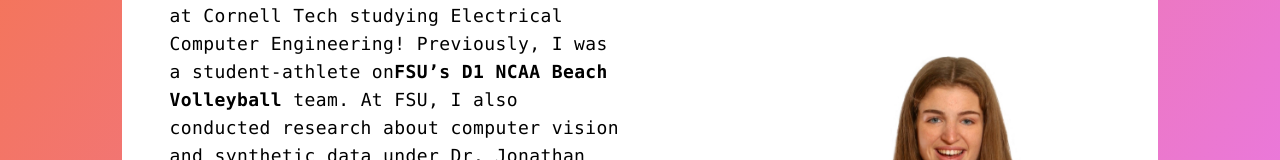
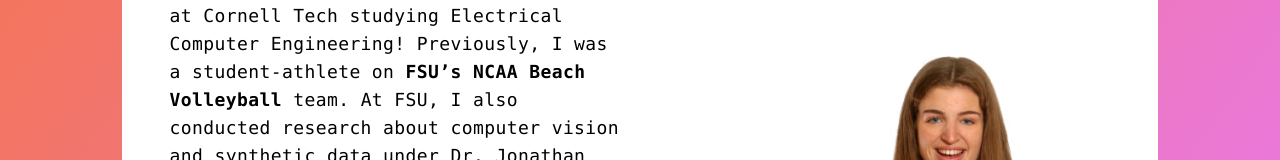
Before and after one commit to erinmurphy11/personal-site, a Next.js app: page / in a window 1280 px wide. Shown: the part 1112-1272 px from the top of the page. Built offline with nearby package versions, Linux system fonts and the light colour scheme.

Commit message:
Update bio in index.tsx

```diff
--- a/pages/index.tsx
+++ b/pages/index.tsx
@@ -41,7 +41,7 @@
               <p className="font-mono pt-4 pb-12 xl:w-3/4 text-lg">
                 Hi I'm Erin Murphy, a master's student at Cornell Tech studying Electrical Computer Engineering!
                 Previously, I was a student-athlete on
-                <b><a href="https://seminoles.com/sports/beach-volleyball/" target="_blank">FSU’s D1 NCAA Beach Volleyball</a></b> team.
+                <b><a href="https://seminoles.com/sports/beach-volleyball/" target="_blank"> FSU’s NCAA Beach Volleyball</a></b> team.
                 At FSU, I also conducted research about computer vision and synthetic data under Dr. Jonathan Adams within a lab co-founded by myself and some other undergraduates, the
                 <b><a href="https://mllab.cci.fsu.edu/" target="_blank"> MLab</a></b>!
                 <br/><br/>Feel free to reach out with any questions 😊
```
